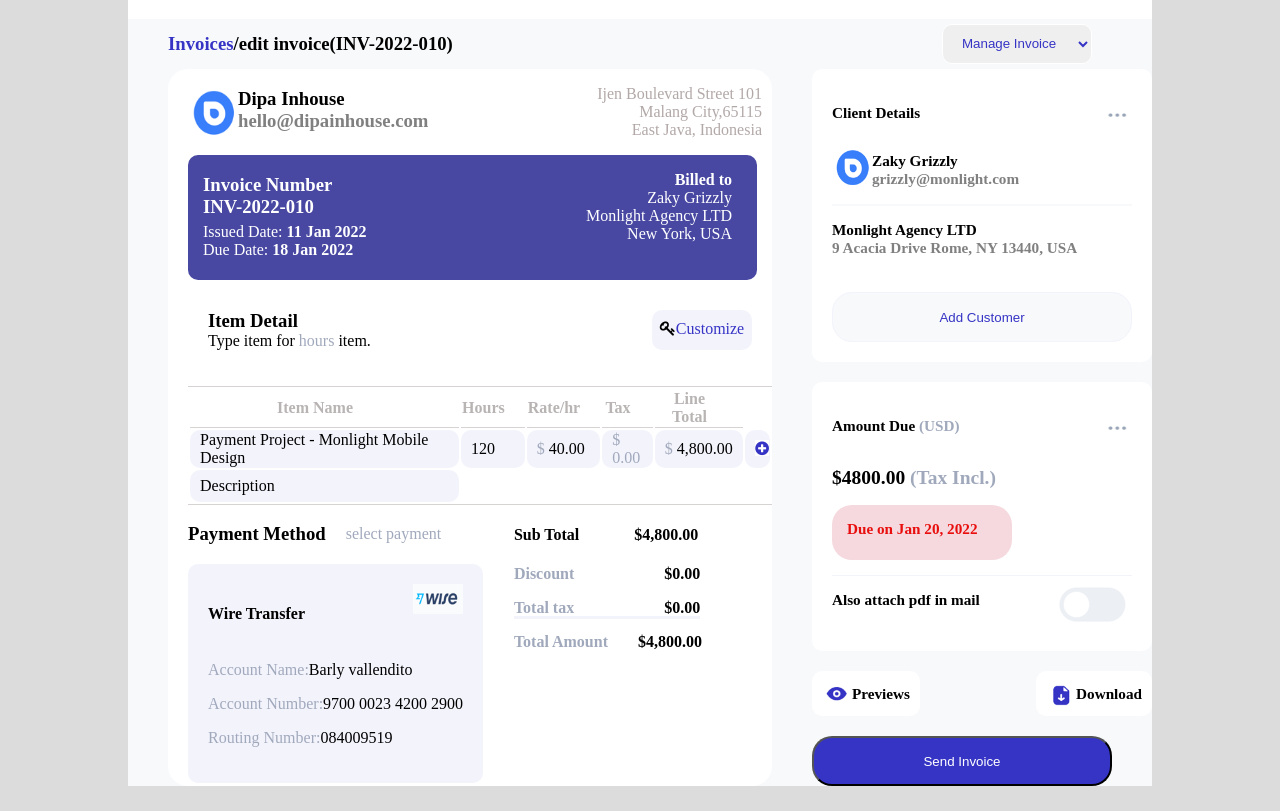
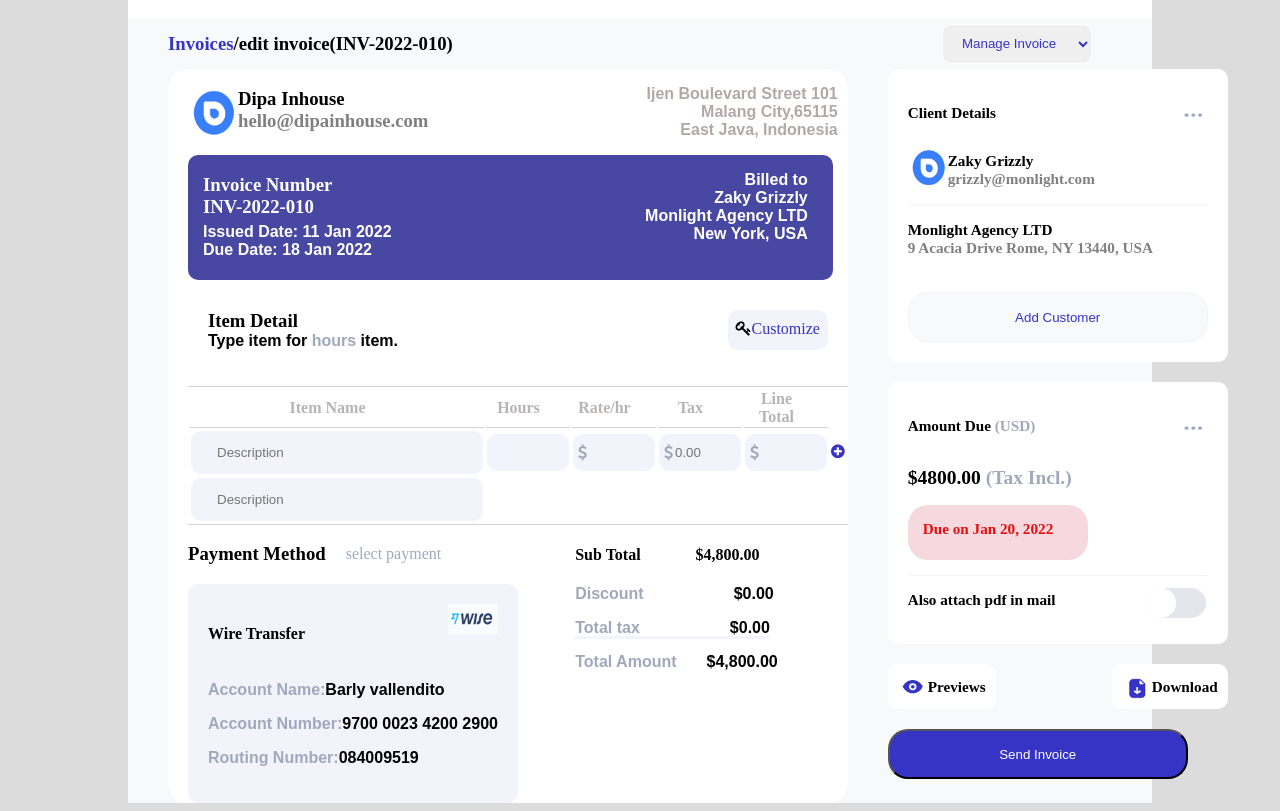
Before and after one commit to ChrisUwamahoro/Invoice, a plain HTML site: page index.html in a window 1280 px wide. Shown: the part 69-880 px from the top of the page. Drawn offline with Linux system fonts and the light colour scheme.

Commit message:
inserting toggle switch

```diff
--- a/index.html
+++ b/index.html
@@ -104,15 +104,38 @@
                     <th>Line Total</th>
                   </tr>
                   <tr>
-                    <td class="project-payment">Payment Project - Monlight Mobile Design</td>
-                    <td>120</td>
-                    <td><span class="dollar">$</span> 40.00</td>
-                    <td><span class="dollar">$  0.00</span></td>
-                    <td><span class="dollar">$</span> 4,800.00</td>
-                    <td><i class="fa fa-plus-circle"></i></td>
+                     <td>
+                         <div>
+                         <input type="text" placeholder="Description" id="mytext">
+                         </div>
+                     </td>
+                     <td><input type="number" step="0.5" id="mynumber"></td>
+                     <td>
+                         <div class="i-input">
+                            <i class="fa fa-usd"></i>
+                            <input type="number" id="mynumber">
+                         </div>
+                        </td>
+                     <td>
+                         <div class="i-input">
+                            <i class="fa fa-usd"></i>
+                            <input type="number" step="0.5" placeholder="0.00" id="mynumber">
+                         </div>
+                        </td>
+                     <td>
+                         <div class="i-input">
+                            <i class="fa fa-usd"></i>
+                            <input type="number" step="0.5" id="mynumber">
+                         </div>
+                        </td>
+                     <td><i class="fa fa-plus-circle"></i></td>
                   </tr>
                   <tr>
-                    <td class="descript">Description</td>
+                    <td>
+                        <div>
+                            <input type="text" placeholder="Description" id="mytext">
+                        </div>
+                    </td>
                   </tr>
                </table>
                <div class="payment_method">
@@ -165,7 +188,10 @@
                    <h3 class="due_date">Due on Jan 20, 2022</h3>
                    <div class="attach">
                        <h3>Also attach pdf in mail</h3>
-                       <img src="/switch.PNG"alt="">
+                        <input type="checkbox" id="switch"
+                                    class="checkbox" />
+                        <label for="switch" class="toggle">
+                        </label>
                    </div>
                </div>
                <div class="preview-download">
--- a/style.css
+++ b/style.css
@@ -3,6 +3,7 @@ body {
     background-color: gainsboro;
     margin-left: 10%;
 }
+
 .navbar {
     display: flex;
     background-color: #ffff;
@@ -217,12 +218,48 @@ table {
     border-top: 1px rgb(216, 211, 211) solid;
 
 }
-td {
+/* td {
     padding-left: 10px;
     background-color: #f3f3fc;
     justify-content: center;
-    height: 30px;
+    height: 30px !important;
     border-radius: 10px;
+} */
+.fa-usd {
+    position: absolute;
+    color: #a0a9bc;
+    padding-top: 10px;
+    padding-left: 5px;
+}
+::placeholder {
+    padding-left: 5px;
+}
+#mynumber {
+    border-radius: 10px;
+    border: 1px #f3f3fc solid;
+    background-color: #f3f3fc;
+    align-items: center;
+    padding: 10px;
+    width: 60px;
+}
+.text-input {
+    border-radius: 10px;
+    border: 1px #f3f3fc solid;
+    background-color: #f3f3fc;
+    align-items: center;
+    padding: 10px;
+}
+#mytext {
+    border-radius: 10px;
+    border: 1px #f3f3fc solid;
+    background-color: #f3f3fc;
+    align-items: center;
+    padding: 20px;
+    width: 250px;
+    height: 1px;
+}
+#mynumber:focus {
+    border: 1px #f3f3fc solid;
 }
 .fa-plus-circle {
     color: #3634c5;
@@ -404,3 +441,48 @@ padding-left: 40px;
     margin-top: 20px;
     border: 1px #f3f3fc solid;
 }
+
+ /* toggle in label designing */
+ .toggle {
+    position : relative ;
+    display : inline-block;
+    width : 60px;
+    height : 30px;
+    background-color: #e4e6eb;
+    border-radius: 30px;
+    border: 2px solid white;
+    margin-top: 10px;
+}
+
+/* After slide changes */
+.toggle:after {
+    content: '';
+    position: absolute;
+    width: 30px;
+    height: 30px;
+    border-radius: 50%;
+    background-color: white;
+    transition:  all 0.5s;
+}
+
+/* Toggle text */
+p {
+    font-family: Arial, Helvetica, sans-serif;
+    font-weight: bold;
+
+}
+
+/* Checkbox checked effect */
+.checkbox:checked + .toggle::after {
+    left : 30px;
+}
+
+/* Checkbox checked toggle label bg color */
+.checkbox:checked + .toggle {
+    background-color: #3634c5;
+}
+
+/* Checkbox vanished */
+.checkbox {
+    display : none;
+}
```
